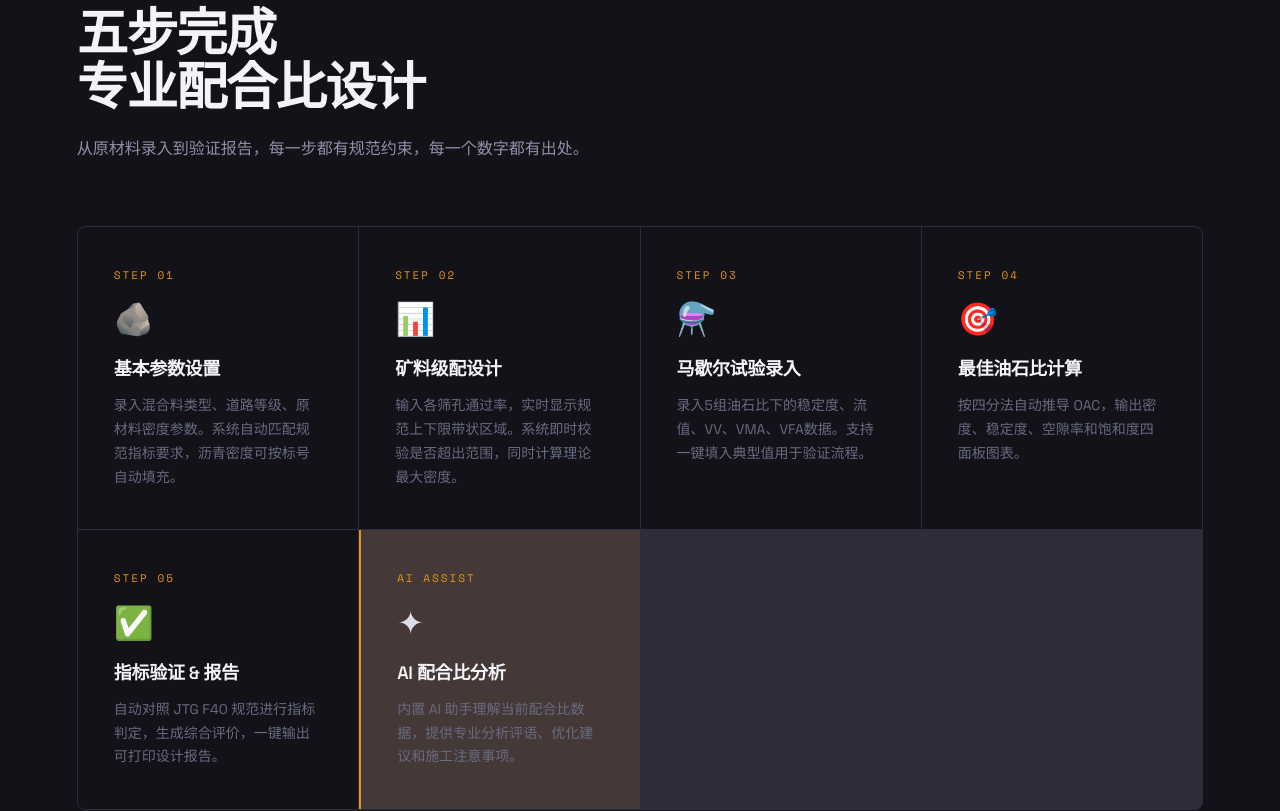
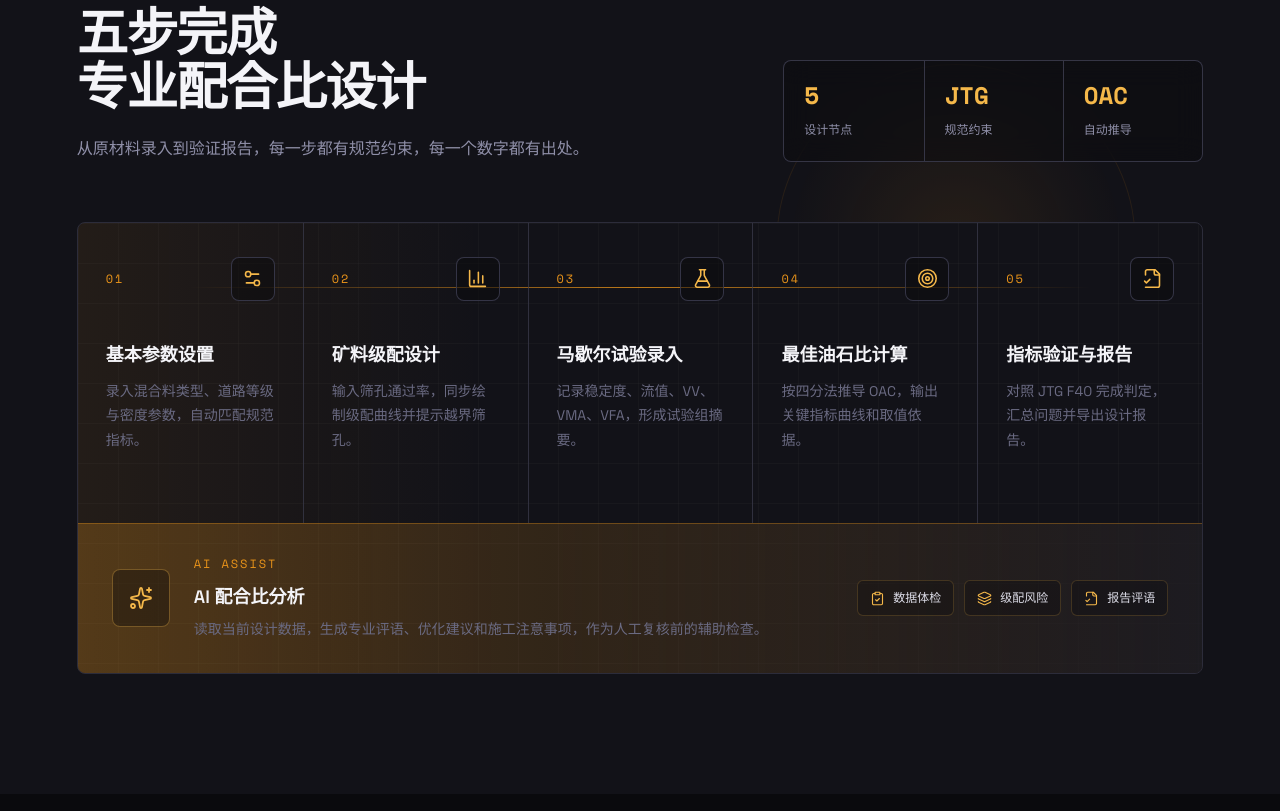
Before and after one commit to BruceLee1024/asphalt-mix-design-workbench, a React (Vite) app: page / in a window 1280 px wide. Shown: the part 1000-1811 px from the top of the page. Built offline with nearby package versions, Linux system fonts and the light colour scheme.

Commit message:
Improve AC mix process section

```diff
--- a/src/App.tsx
+++ b/src/App.tsx
@@ -4,7 +4,17 @@ import { TopNav } from './components/layout/TopNav';
 import { Sidebar } from './components/layout/Sidebar';
 import { WorkspaceHeader } from './components/layout/WorkspaceHeader';
 import { AiPanel } from './components/layout/AiPanel';
-import { ArrowRight, Sparkles } from 'lucide-react';
+import {
+  ArrowRight,
+  BarChart3,
+  ClipboardCheck,
+  FileCheck2,
+  FlaskConical,
+  Layers3,
+  Settings2,
+  Sparkles,
+  Target,
+} from 'lucide-react';
 import { motion } from 'motion/react';
 
 import { ProjectLedgerStep } from './components/steps/ProjectLedgerStep';
@@ -380,16 +390,89 @@ function LandingPage({ onStart }: { onStart: () => void }) {
 
       <div className="ticker-wrap"><div className="ticker-inner">{['AC-13 细粒式沥青混凝土','·','AC-16 中粒式沥青混凝土','·','AC-20 中粒式沥青混凝土','·','AC-25 粗粒式沥青混凝土','·','SMA-13 骨架密实式','·','OGFC-13 开级配排水式','·','AC-13 细粒式沥青混凝土','·','AC-16 中粒式沥青混凝土','·','AC-20 中粒式沥青混凝土','·','AC-25 粗粒式沥青混凝土','·','SMA-13 骨架密实式','·','OGFC-13 开级配排水式','·'].map((x, i) => <span key={i} className={`ticker-item ${x === '·' ? 'ticker-sep' : ''}`}>{x}</span>)}</div></div>
 
-      <section id="process" className="acmix-section"><div className="container"><div className="sec-label">设计流程</div><h2 className="sec-title">五步完成<br />专业配合比设计</h2><p className="sec-sub">从原材料录入到验证报告，每一步都有规范约束，每一个数字都有出处。</p><div className="process-grid">
-        {[
-          ['STEP 01','🪨','基本参数设置','录入混合料类型、道路等级、原材料密度参数。系统自动匹配规范指标要求，沥青密度可按标号自动填充。'],
-          ['STEP 02','📊','矿料级配设计','输入各筛孔通过率，实时显示规范上下限带状区域。系统即时校验是否超出范围，同时计算理论最大密度。'],
-          ['STEP 03','⚗️','马歇尔试验录入','录入5组油石比下的稳定度、流值、VV、VMA、VFA数据。支持一键填入典型值用于验证流程。'],
-          ['STEP 04','🎯','最佳油石比计算','按四分法自动推导 OAC，输出密度、稳定度、空隙率和饱和度四面板图表。'],
-          ['STEP 05','✅','指标验证 & 报告','自动对照 JTG F40 规范进行指标判定，生成综合评价，一键输出可打印设计报告。'],
-          ['AI ASSIST','✦','AI 配合比分析','内置 AI 助手理解当前配合比数据，提供专业分析评语、优化建议和施工注意事项。'],
-        ].map(([idx, icon, title, desc], i) => <div key={title} className={`process-card ${i === 5 ? 'process-card-ai' : ''}`}><div className="pc-index">{idx}</div><div className="pc-icon">{icon}</div><div className="pc-title">{title}</div><div className="pc-desc">{desc}</div></div>)}
-      </div></div></section>
+      <section id="process" className="acmix-section">
+        <div className="container process-container">
+          <div className="sec-label">设计流程</div>
+          <div className="process-head">
+            <div>
+              <h2 className="sec-title">五步完成<br />专业配合比设计</h2>
+              <p className="sec-sub">从原材料录入到验证报告，每一步都有规范约束，每一个数字都有出处。</p>
+            </div>
+            <div className="process-summary" aria-label="流程能力摘要">
+              <div><strong>5</strong><span>设计节点</span></div>
+              <div><strong>JTG</strong><span>规范约束</span></div>
+              <div><strong>OAC</strong><span>自动推导</span></div>
+            </div>
+          </div>
+
+          <div className="process-board">
+            <div className="process-flow">
+              {[
+                {
+                  step: '01',
+                  Icon: Settings2,
+                  title: '基本参数设置',
+                  desc: '录入混合料类型、道路等级与密度参数，自动匹配规范指标。',
+                },
+                {
+                  step: '02',
+                  Icon: BarChart3,
+                  title: '矿料级配设计',
+                  desc: '输入筛孔通过率，同步绘制级配曲线并提示越界筛孔。',
+                },
+                {
+                  step: '03',
+                  Icon: FlaskConical,
+                  title: '马歇尔试验录入',
+                  desc: '记录稳定度、流值、VV、VMA、VFA，形成试验组摘要。',
+                },
+                {
+                  step: '04',
+                  Icon: Target,
+                  title: '最佳油石比计算',
+                  desc: '按四分法推导 OAC，输出关键指标曲线和取值依据。',
+                },
+                {
+                  step: '05',
+                  Icon: FileCheck2,
+                  title: '指标验证与报告',
+                  desc: '对照 JTG F40 完成判定，汇总问题并导出设计报告。',
+                },
+              ].map(({ step, Icon, title, desc }) => (
+                <article key={title} className="process-step">
+                  <div className="process-step-top">
+                    <span className="pc-index">{step}</span>
+                    <span className="pc-icon"><Icon aria-hidden="true" /></span>
+                  </div>
+                  <h3 className="pc-title">{title}</h3>
+                  <p className="pc-desc">{desc}</p>
+                </article>
+              ))}
+            </div>
+
+            <aside className="process-ai" aria-label="AI 配合比分析">
+              <div className="process-ai-icon"><Sparkles aria-hidden="true" /></div>
+              <div>
+                <div className="pc-index">AI ASSIST</div>
+                <h3 className="pc-title">AI 配合比分析</h3>
+                <p className="pc-desc">读取当前设计数据，生成专业评语、优化建议和施工注意事项，作为人工复核前的辅助检查。</p>
+              </div>
+              <div className="process-ai-checks">
+                {[
+                  ['数据体检', ClipboardCheck],
+                  ['级配风险', Layers3],
+                  ['报告评语', FileCheck2],
+                ].map(([label, CheckIcon]) => (
+                  <span key={label}>
+                    <CheckIcon aria-hidden="true" />
+                    {label}
+                  </span>
+                ))}
+              </div>
+            </aside>
+          </div>
+        </div>
+      </section>
 
       <section id="features" className="acmix-section"><div className="container"><div className="sec-label">功能特性</div><h2 className="sec-title">每个细节<br />都为工程师设计</h2>
         <div className="features-layout"><div className="features-visual"><span className="feat-tag">GRADING CURVE</span><canvas ref={gradingCanvasRef} /></div><div><h3 className="feature-title">实时级配曲线<br />可视化校验</h3><p className="feature-copy">规范上下限以半透明带形区域展示，设计曲线实时跟随输入变化。超出范围的筛孔节点自动标红，偏差值实时显示。</p><FeatureList items={[['📐','折线图 / 柱状图切换','两种视图方式，清晰呈现每个筛孔通过率'],['⚡','一键填入规范中值','快速完成级配初始方案，再手动调整优化'],['🔍','中值偏差实时计算','量化显示每个筛孔距中值的偏差，便于评判']]} /></div></div>
--- a/src/index.css
+++ b/src/index.css
@@ -1266,63 +1266,235 @@ html {
   background: var(--ink);
 }
 
-.acmix-page .process-grid {
+.acmix-page .process-container {
+  position: relative;
+}
+
+.acmix-page .process-container::before {
+  content: '';
+  position: absolute;
+  top: 96px;
+  right: 6%;
+  width: 360px;
+  height: 360px;
+  border: 1px solid rgba(232, 147, 26, 0.12);
+  border-radius: 50%;
+  background: radial-gradient(circle, rgba(232, 147, 26, 0.12), transparent 68%);
+  opacity: 0.8;
+  pointer-events: none;
+}
+
+.acmix-page .process-head {
+  position: relative;
+  z-index: 1;
   display: grid;
-  grid-template-columns: repeat(auto-fill, minmax(280px, 1fr));
-  gap: 1px;
-  background: var(--ac-border);
-  border: 1px solid var(--ac-border);
-  margin-top: 64px;
+  grid-template-columns: minmax(0, 1fr) minmax(320px, 420px);
+  gap: 48px;
+  align-items: end;
+}
+
+.acmix-page .process-summary {
+  display: grid;
+  grid-template-columns: repeat(3, 1fr);
+  border: 1px solid rgba(58, 58, 76, 0.9);
   border-radius: 8px;
   overflow: hidden;
-}
-
-.acmix-page .process-card {
-  background: var(--ink2);
-  padding: 40px 36px;
-  transition: background 0.3s;
-  position: relative;
+  background: rgba(10, 10, 13, 0.42);
+  backdrop-filter: blur(14px);
+}
+
+.acmix-page .process-summary div {
+  min-height: 100px;
+  padding: 22px 20px;
+}
+
+.acmix-page .process-summary div + div {
+  border-left: 1px solid rgba(58, 58, 76, 0.9);
+}
+
+.acmix-page .process-summary strong,
+.acmix-page .process-summary span {
+  display: block;
+}
+
+.acmix-page .process-summary strong {
+  color: var(--ac-amber2);
+  font-family: var(--mono);
+  font-size: 24px;
+  line-height: 1;
+  margin-bottom: 14px;
+}
+
+.acmix-page .process-summary span {
+  color: var(--ac-stone2);
+  font-size: 12px;
+}
+
+.acmix-page .process-board {
+  position: relative;
+  z-index: 1;
+  margin-top: 60px;
+  border: 1px solid var(--ac-border);
+  border-radius: 8px;
+  background:
+    linear-gradient(90deg, rgba(232, 147, 26, 0.08), transparent 36%),
+    linear-gradient(rgba(255, 255, 255, 0.025) 1px, transparent 1px),
+    linear-gradient(90deg, rgba(255, 255, 255, 0.025) 1px, transparent 1px),
+    var(--ink2);
+  background-size: auto, 40px 40px, 40px 40px, auto;
   overflow: hidden;
 }
 
-.acmix-page .process-card::after {
+.acmix-page .process-flow {
+  position: relative;
+  display: grid;
+  grid-template-columns: repeat(5, minmax(0, 1fr));
+}
+
+.acmix-page .process-flow::before {
   content: '';
   position: absolute;
-  bottom: 0;
-  left: 36px;
-  right: 36px;
+  left: 10%;
+  right: 10%;
+  top: 64px;
+  height: 1px;
+  background: linear-gradient(90deg, transparent, rgba(232, 147, 26, 0.8), transparent);
+}
+
+.acmix-page .process-step {
+  position: relative;
+  min-height: 300px;
+  padding: 34px 28px 36px;
+  transition:
+    background 0.3s var(--ease-out),
+    transform 0.3s var(--ease-out);
+}
+
+.acmix-page .process-step + .process-step {
+  border-left: 1px solid rgba(58, 58, 76, 0.74);
+}
+
+.acmix-page .process-step::after {
+  content: '';
+  position: absolute;
+  inset: auto 28px 0;
   height: 2px;
   background: linear-gradient(90deg, var(--ac-amber), transparent);
   transform: scaleX(0);
   transform-origin: left;
-  transition: transform 0.4s var(--ease-out);
-}
-
-.acmix-page .process-card:hover {
-  background: var(--ink3);
-}
-
-.acmix-page .process-card:hover::after {
+  transition: transform 0.35s var(--ease-out);
+}
+
+.acmix-page .process-step:hover {
+  background: rgba(255, 255, 255, 0.025);
+  transform: translateY(-2px);
+}
+
+.acmix-page .process-step:hover::after {
   transform: scaleX(1);
 }
 
-.acmix-page .process-card-ai {
-  background: var(--ac-amberDim);
-  border-left: 2px solid var(--ac-amber);
+.acmix-page .process-step-top {
+  display: flex;
+  justify-content: space-between;
+  align-items: center;
+  gap: 16px;
+  margin-bottom: 42px;
+}
+
+.acmix-page .process-ai {
+  display: grid;
+  grid-template-columns: auto minmax(0, 1fr) auto;
+  gap: 24px;
+  align-items: center;
+  min-height: 150px;
+  padding: 30px 34px;
+  border-top: 1px solid rgba(232, 147, 26, 0.34);
+  background:
+    linear-gradient(90deg, rgba(232, 147, 26, 0.18), rgba(232, 147, 26, 0.07) 42%, rgba(26, 26, 35, 0.74)),
+    rgba(232, 147, 26, 0.08);
+}
+
+.acmix-page .process-ai-icon {
+  display: flex;
+  width: 58px;
+  height: 58px;
+  align-items: center;
+  justify-content: center;
+  border: 1px solid rgba(245, 184, 74, 0.34);
+  border-radius: 8px;
+  background: rgba(10, 10, 13, 0.36);
+  color: var(--ac-amber2);
+}
+
+.acmix-page .process-ai-icon svg {
+  width: 24px;
+  height: 24px;
+  stroke-width: 1.8;
+}
+
+.acmix-page .process-ai .pc-index {
+  margin-bottom: 12px;
+}
+
+.acmix-page .process-ai .pc-title {
+  margin-bottom: 8px;
+}
+
+.acmix-page .process-ai .pc-desc {
+  max-width: 680px;
+}
+
+.acmix-page .process-ai-checks {
+  display: grid;
+  grid-template-columns: repeat(3, max-content);
+  gap: 10px;
+}
+
+.acmix-page .process-ai-checks span {
+  display: inline-flex;
+  align-items: center;
+  gap: 8px;
+  min-height: 36px;
+  padding: 0 12px;
+  border: 1px solid rgba(245, 184, 74, 0.18);
+  border-radius: 6px;
+  background: rgba(10, 10, 13, 0.28);
+  color: var(--ac-light);
+  font-size: 12px;
+  white-space: nowrap;
+}
+
+.acmix-page .process-ai-checks svg {
+  width: 15px;
+  height: 15px;
+  color: var(--ac-amber2);
+  stroke-width: 1.8;
 }
 
 .acmix-page .pc-index {
   font-family: var(--mono);
-  font-size: 11px;
+  font-size: 12px;
   color: var(--ac-amber);
-  letter-spacing: 2px;
-  margin-bottom: 20px;
+  letter-spacing: 0.16em;
 }
 
 .acmix-page .pc-icon {
-  font-size: 32px;
-  margin-bottom: 20px;
-  line-height: 1;
+  display: flex;
+  width: 44px;
+  height: 44px;
+  align-items: center;
+  justify-content: center;
+  border: 1px solid rgba(58, 58, 76, 0.9);
+  border-radius: 8px;
+  background: rgba(10, 10, 13, 0.5);
+  color: var(--ac-amber2);
+}
+
+.acmix-page .pc-icon svg {
+  width: 21px;
+  height: 21px;
+  stroke-width: 1.8;
 }
 
 .acmix-page .pc-title {
@@ -1330,13 +1502,15 @@ html {
   font-weight: 600;
   color: var(--ac-white);
   margin-bottom: 12px;
-  letter-spacing: -0.3px;
+  letter-spacing: 0;
+  line-height: 1.35;
 }
 
 .acmix-page .pc-desc {
   font-size: 14px;
   color: var(--ac-stone);
-  line-height: 1.7;
+  line-height: 1.75;
+  margin: 0;
 }
 
 .acmix-page .features-layout {
@@ -1688,6 +1862,61 @@ html {
 }
 
 @media (max-width: 900px) {
+  .acmix-page .process-head {
+    grid-template-columns: 1fr;
+    gap: 32px;
+  }
+
+  .acmix-page .process-summary {
+    max-width: 520px;
+  }
+
+  .acmix-page .process-flow {
+    grid-template-columns: 1fr;
+  }
+
+  .acmix-page .process-flow::before {
+    top: 44px;
+    bottom: 44px;
+    left: 50px;
+    right: auto;
+    width: 1px;
+    height: auto;
+    background: linear-gradient(180deg, transparent, rgba(232, 147, 26, 0.8), transparent);
+  }
+
+  .acmix-page .process-step {
+    min-height: auto;
+    padding: 28px 28px 28px 86px;
+  }
+
+  .acmix-page .process-step + .process-step {
+    border-left: 0;
+    border-top: 1px solid rgba(58, 58, 76, 0.74);
+  }
+
+  .acmix-page .process-step-top {
+    position: absolute;
+    left: 24px;
+    top: 28px;
+    display: block;
+    margin: 0;
+  }
+
+  .acmix-page .process-step-top .pc-index {
+    display: block;
+    margin-bottom: 12px;
+  }
+
+  .acmix-page .process-ai {
+    grid-template-columns: auto minmax(0, 1fr);
+  }
+
+  .acmix-page .process-ai-checks {
+    grid-column: 1 / -1;
+    grid-template-columns: repeat(3, minmax(0, max-content));
+  }
+
   .acmix-page .features-layout,
   .acmix-page .features-layout.reverse {
     grid-template-columns: 1fr;
@@ -1719,6 +1948,54 @@ html {
 @media (max-width: 600px) {
   .acmix-section {
     padding: 80px 5vw;
+  }
+
+  .acmix-page .process-container::before {
+    display: none;
+  }
+
+  .acmix-page .process-summary {
+    grid-template-columns: 1fr;
+  }
+
+  .acmix-page .process-summary div {
+    min-height: auto;
+    padding: 18px 20px;
+  }
+
+  .acmix-page .process-summary div + div {
+    border-left: 0;
+    border-top: 1px solid rgba(58, 58, 76, 0.9);
+  }
+
+  .acmix-page .process-board {
+    margin-top: 44px;
+  }
+
+  .acmix-page .process-step {
+    padding: 26px 22px 26px 78px;
+  }
+
+  .acmix-page .process-flow::before {
+    left: 42px;
+  }
+
+  .acmix-page .process-step-top {
+    left: 20px;
+  }
+
+  .acmix-page .pc-icon {
+    width: 38px;
+    height: 38px;
+  }
+
+  .acmix-page .process-ai {
+    grid-template-columns: 1fr;
+    padding: 26px 22px;
+  }
+
+  .acmix-page .process-ai-checks {
+    grid-template-columns: 1fr;
   }
 
   .acmix-page .hero-content {
```
